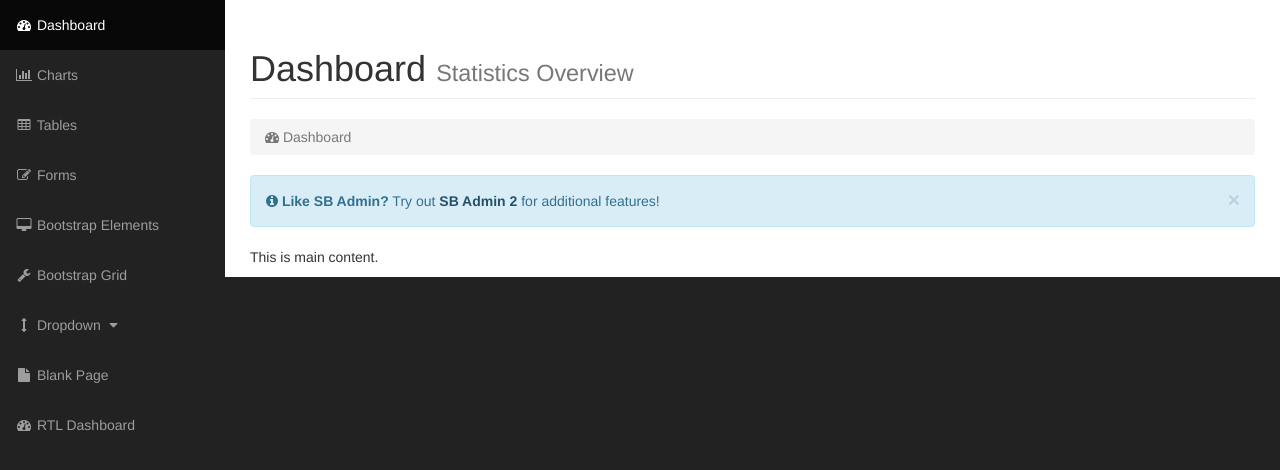
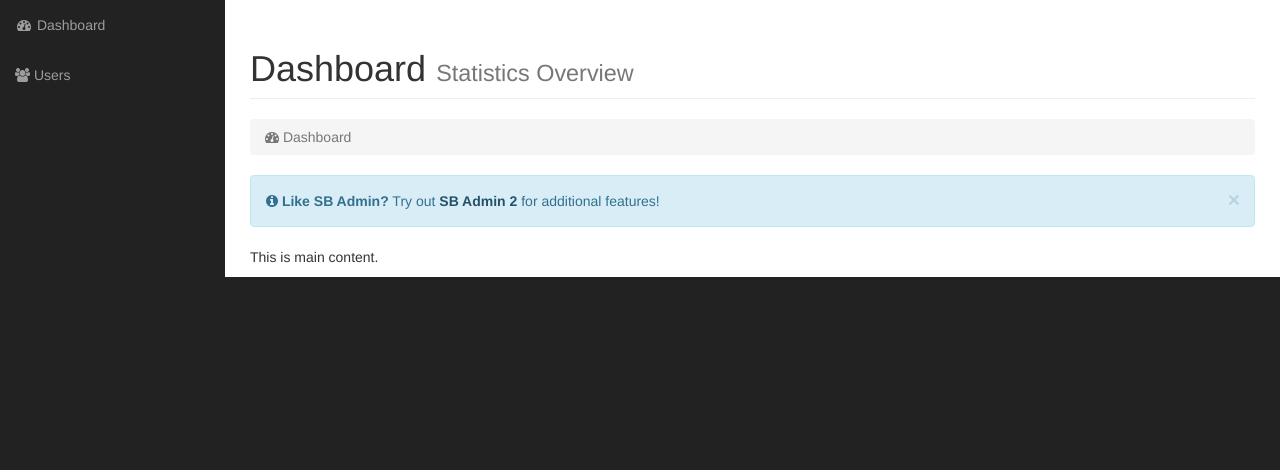
Before and after one commit to devasish/eurobeta, a CakePHP app: the page made by app/View/Users/add.ctp in a window 1280 px wide. Shown: the part 51-521 px from the top of the page. Run offline with PHP 8.4 and a stand-in for CakePHP, Linux system fonts and the light colour scheme; the template is opened without the code that fills it, so the values that code supplies are empty; grey boxes labelled with a size stand in for pictures from a placeholder-image service; form fields are guessed from the names that the template uses; some libraries are stand-ins or nearby versions.

Commit message:
On hash change function added.

```diff
--- a/app/View/Layouts/default.ctp
+++ b/app/View/Layouts/default.ctp
@@ -178,40 +178,12 @@ $cakeVersion = __d('cake_dev', 'CakePHP %s', Configure::version())
                     <div class="collapse navbar-collapse navbar-ex1-collapse">
                         <ul class="nav navbar-nav side-nav">
                             <li class="active">
-                                <a href="index.html"><i class="fa fa-fw fa-dashboard"></i> Dashboard</a>
+                                <a href="#"><i class="fa fa-fw fa-dashboard"></i> Dashboard</a>
                             </li>
                             <li>
-                                <a href="charts.html"><i class="fa fa-fw fa-bar-chart-o"></i> Charts</a>
+                                <a id="t1" href="#users"><i class="fa fa-users"></i> Users</a>
                             </li>
-                            <li>
-                                <a href="tables.html"><i class="fa fa-fw fa-table"></i> Tables</a>
-                            </li>
-                            <li>
-                                <a href="forms.html"><i class="fa fa-fw fa-edit"></i> Forms</a>
-                            </li>
-                            <li>
-                                <a href="bootstrap-elements.html"><i class="fa fa-fw fa-desktop"></i> Bootstrap Elements</a>
-                            </li>
-                            <li>
-                                <a href="bootstrap-grid.html"><i class="fa fa-fw fa-wrench"></i> Bootstrap Grid</a>
-                            </li>
-                            <li>
-                                <a href="javascript:;" data-toggle="collapse" data-target="#demo"><i class="fa fa-fw fa-arrows-v"></i> Dropdown <i class="fa fa-fw fa-caret-down"></i></a>
-                                <ul id="demo" class="collapse">
-                                    <li>
-                                        <a href="#">Dropdown Item</a>
-                                    </li>
-                                    <li>
-                                        <a href="#">Dropdown Item</a>
-                                    </li>
-                                </ul>
-                            </li>
-                            <li>
-                                <a href="blank-page.html"><i class="fa fa-fw fa-file"></i> Blank Page</a>
-                            </li>
-                            <li>
-                                <a href="index-rtl.html"><i class="fa fa-fw fa-dashboard"></i> RTL Dashboard</a>
-                            </li>
+
                         </ul>
                     </div>
                     <!-- /.navbar-collapse -->
--- a/app/webroot/js/hash.js
+++ b/app/webroot/js/hash.js
@@ -3,25 +3,46 @@
  * To change this template file, choose Tools | Templates
  * and open the template in the editor.
  */
-function _ajax() {
+function _ajax(url) {
+    $.ajax({
+        url : url,
+        success: function (response) {
+            console.log(response);
+        },
+        error: function (jqXHR, txtStatus, errorThrown) {
+            console.log(errorThrown);
+        }
+    })
 
 }
 
+function _router(hash) {
+    var maps = [
+
+    ];
+    var staticPart = "";
+    var spltd = has.split("/");
+
+    $.each(spltd.indexOf(":"))
+}
 
 $(function () {
-// Bind an event to window.onhashchange that, when the hash changes, gets the
-// hash and adds the class "selected" to any matching nav link.
-    $(window).hashchange(function () {
+    $(window).on('hashchange', function () {
         var hash = location.hash;
-// Set the page title based on the hash.
-        document.title = "The hash is " + (hash.replace(/^#/, "") || "blank") + ".";
-// Iterate over all nav links, setting the "selected" class as-appropriate.
-        $("#nav a").each(function () {
+//        document.title = "The hash is " + (hash.replace(/^#/, "") || "blank") + ".";
+        hash = (hash.replace(/^#/, "") || "blank");
+
+        _ajax(hash);
+
+        console.log(hash);
+
+        // Iterate over all nav links, setting the "selected" class as-appropriate.
+        $(".side-nav a").each(function () {
             var that = $(this);
-            that[ that.attr("href") === hash ? "addClass" : "removeClass" ]("selected");
+            that.parent('li').removeClass('active');
+            if (that.attr("href") === hash) {
+                that.parent('li').addClass('active');
+            }
         });
-    });
-// Since the event is only triggered when the hash changes, we need to trigger
-// the event now, to handle the hash the page may have loaded with.
-    $(window).hashchange();
+    }).trigger('hashchange')
 });
```
